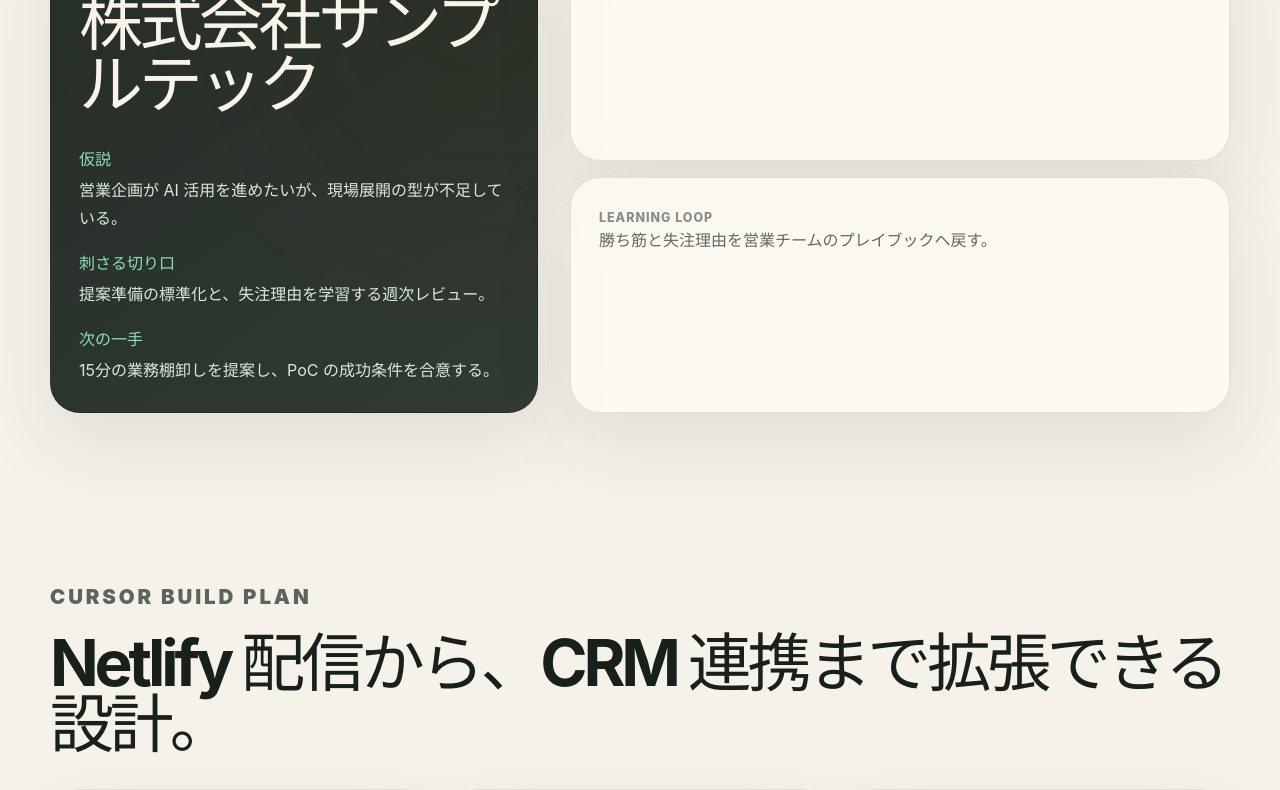
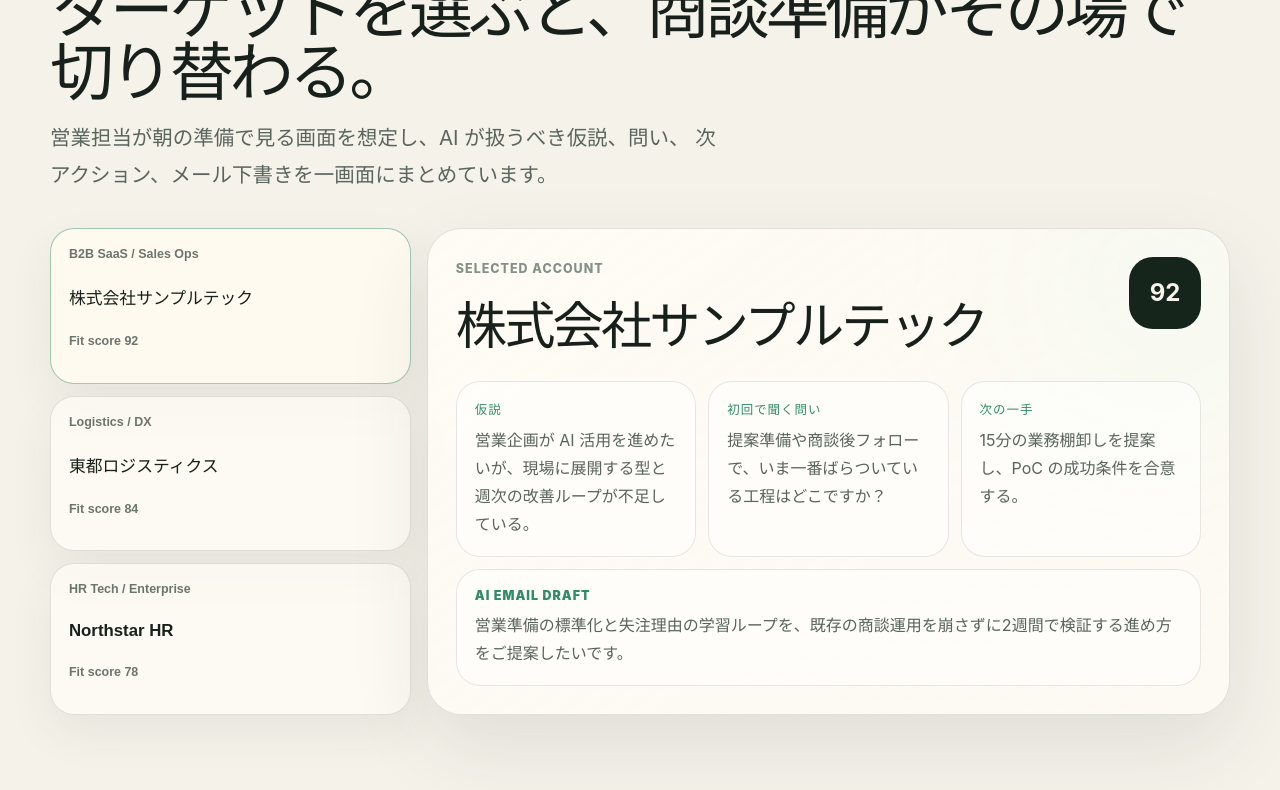
Before and after one commit to synergia-yoshi/Tact, a React (Vite) app: page / in a window 1280 px wide. Shown: the part 3040-3830 px from the top of the page. Built offline with nearby package versions, Linux system fonts and the light colour scheme.

Commit message:
Add interactive Tact workspace demo
Co-authored-by: synergia-yoshi <synergia-yoshi@users.noreply.github.com>

```diff
--- a/src/App.tsx
+++ b/src/App.tsx
@@ -1,6 +1,10 @@
-import { roadmap, segments, signals, stats, workflow } from './content';
+import { useState } from 'react';
+import { accountPlays, roadmap, segments, signals, stats, workflow } from './content';
 
 function App() {
+  const [selectedAccountIndex, setSelectedAccountIndex] = useState(0);
+  const selectedAccount = accountPlays[selectedAccountIndex];
+
   return (
     <main>
       <header className="site-header" aria-label="Tact navigation">
@@ -105,6 +109,60 @@ function App() {
         </div>
       </section>
 
+      <section className="section-shell workspace-demo" aria-label="Interactive Tact workspace">
+        <div className="section-heading">
+          <p className="eyebrow">Interactive Prototype</p>
+          <h2>ターゲットを選ぶと、商談準備がその場で切り替わる。</h2>
+          <p>
+            営業担当が朝の準備で見る画面を想定し、AI が扱うべき仮説、問い、
+            次アクション、メール下書きを一画面にまとめています。
+          </p>
+        </div>
+        <div className="workspace-grid">
+          <div className="account-list" role="list" aria-label="Target accounts">
+            {accountPlays.map((account, index) => (
+              <button
+                className={index === selectedAccountIndex ? 'account-button selected' : 'account-button'}
+                key={account.company}
+                onClick={() => setSelectedAccountIndex(index)}
+                type="button"
+              >
+                <span>{account.segment}</span>
+                <strong>{account.company}</strong>
+                <small>Fit score {account.score}</small>
+              </button>
+            ))}
+          </div>
+          <article className="workspace-panel">
+            <div className="workspace-panel-header">
+              <div>
+                <span className="mini-label">Selected account</span>
+                <h3>{selectedAccount.company}</h3>
+              </div>
+              <strong>{selectedAccount.score}</strong>
+            </div>
+            <div className="insight-grid">
+              <div>
+                <span>仮説</span>
+                <p>{selectedAccount.hypothesis}</p>
+              </div>
+              <div>
+                <span>初回で聞く問い</span>
+                <p>{selectedAccount.question}</p>
+              </div>
+              <div>
+                <span>次の一手</span>
+                <p>{selectedAccount.nextAction}</p>
+              </div>
+            </div>
+            <div className="email-draft">
+              <span>AI email draft</span>
+              <p>{selectedAccount.email}</p>
+            </div>
+          </article>
+        </div>
+      </section>
+
       <section className="section-shell product-preview" aria-label="Product preview">
         <div className="preview-card large">
           <p className="eyebrow">Today&apos;s Account</p>
--- a/src/content.ts
+++ b/src/content.ts
@@ -69,3 +69,39 @@ export const roadmap = [
     items: ['CRM連携', '勝ち筋分析', 'チーム別プレイブック', '権限管理'],
   },
 ];
+
+export const accountPlays = [
+  {
+    company: '株式会社サンプルテック',
+    segment: 'B2B SaaS / Sales Ops',
+    score: '92',
+    hypothesis:
+      '営業企画が AI 活用を進めたいが、現場に展開する型と週次の改善ループが不足している。',
+    question: '提案準備や商談後フォローで、いま一番ばらついている工程はどこですか？',
+    nextAction: '15分の業務棚卸しを提案し、PoC の成功条件を合意する。',
+    email:
+      '営業準備の標準化と失注理由の学習ループを、既存の商談運用を崩さずに2週間で検証する進め方をご提案したいです。',
+  },
+  {
+    company: '東都ロジスティクス',
+    segment: 'Logistics / DX',
+    score: '84',
+    hypothesis:
+      '拠点ごとの営業資料と提案品質に差があり、優秀な担当者の勝ち筋が共有資産になっていない。',
+    question: '受注率が高い担当者の提案準備は、チーム内でどこまで再利用されていますか？',
+    nextAction: '成功商談の型を1件分分解し、拠点横断の提案テンプレートへ変換する。',
+    email:
+      '拠点ごとの営業ノウハウを Tact 上で整理し、提案資料と初回商談アジェンダに即展開する小さな検証から始められます。',
+  },
+  {
+    company: 'Northstar HR',
+    segment: 'HR Tech / Enterprise',
+    score: '78',
+    hypothesis:
+      '大手商談で関係者が増え、意思決定者ごとの関心と反論を追い切れず提案後の停滞が起きている。',
+    question: '提案後に止まる案件では、誰の懸念が最後まで残ることが多いですか？',
+    nextAction: '関係者別の懸念メモとフォロー文面を生成し、次回商談の合意事項を明確にする。',
+    email:
+      '複数関係者がいる商談で、部門ごとの懸念・合意・次アクションを1枚に集約する Tact の使い方をご紹介します。',
+  },
+];
--- a/src/styles.css
+++ b/src/styles.css
@@ -344,6 +344,7 @@ h3 {
 }
 
 .workflow-section,
+.workspace-demo,
 .roadmap-section,
 .cta {
   padding: 84px 0;
@@ -372,6 +373,119 @@ h3 {
   font-size: 1.5rem;
   font-weight: 900;
   letter-spacing: -0.04em;
+}
+
+.workspace-grid {
+  display: grid;
+  grid-template-columns: minmax(260px, 0.62fr) minmax(0, 1.38fr);
+  gap: 16px;
+}
+
+.account-list {
+  display: grid;
+  gap: 12px;
+}
+
+.account-button {
+  display: grid;
+  gap: 8px;
+  width: 100%;
+  border: 1px solid rgba(22, 37, 28, 0.12);
+  border-radius: 24px;
+  padding: 18px;
+  color: #17201a;
+  text-align: left;
+  background: rgba(255, 252, 245, 0.72);
+  box-shadow: 0 18px 46px rgba(42, 53, 45, 0.07);
+  cursor: pointer;
+}
+
+.account-button:hover,
+.account-button.selected {
+  border-color: rgba(47, 141, 103, 0.46);
+  background: #fffaf0;
+}
+
+.account-button span,
+.account-button small {
+  color: #6b756d;
+  font-size: 0.78rem;
+  font-weight: 800;
+}
+
+.account-button strong {
+  font-size: 1.05rem;
+}
+
+.workspace-panel {
+  border: 1px solid rgba(22, 37, 28, 0.12);
+  border-radius: 34px;
+  padding: 28px;
+  background:
+    linear-gradient(145deg, rgba(255, 252, 245, 0.9), rgba(255, 252, 245, 0.72)),
+    radial-gradient(circle at 90% 8%, rgba(80, 220, 166, 0.2), transparent 18rem);
+  box-shadow: 0 30px 80px rgba(42, 53, 45, 0.1);
+}
+
+.workspace-panel-header {
+  display: flex;
+  gap: 18px;
+  align-items: start;
+  justify-content: space-between;
+  margin-bottom: 22px;
+}
+
+.workspace-panel-header h3 {
+  margin: 8px 0 0;
+  font-size: clamp(1.9rem, 4vw, 3.4rem);
+  letter-spacing: -0.055em;
+}
+
+.workspace-panel-header > strong {
+  display: inline-grid;
+  width: 72px;
+  height: 72px;
+  place-items: center;
+  border-radius: 24px;
+  color: #f8f4ea;
+  background: #16251c;
+  font-size: 1.5rem;
+}
+
+.insight-grid {
+  display: grid;
+  grid-template-columns: repeat(3, 1fr);
+  gap: 12px;
+}
+
+.insight-grid div,
+.email-draft {
+  border: 1px solid rgba(22, 37, 28, 0.1);
+  border-radius: 24px;
+  padding: 18px;
+  background: rgba(255, 255, 255, 0.5);
+}
+
+.insight-grid span,
+.email-draft span {
+  display: block;
+  margin-bottom: 8px;
+  color: #2f8d67;
+  font-size: 0.78rem;
+  font-weight: 900;
+  letter-spacing: 0.08em;
+  text-transform: uppercase;
+}
+
+.insight-grid p,
+.email-draft p {
+  margin-bottom: 0;
+  color: #58645c;
+  line-height: 1.75;
+}
+
+.email-draft {
+  margin-top: 12px;
 }
 
 .product-preview {
@@ -455,7 +569,8 @@ h3 {
 
   .hero,
   .split-section,
-  .product-preview {
+  .product-preview,
+  .workspace-grid {
     grid-template-columns: 1fr;
   }
 
@@ -468,7 +583,8 @@ h3 {
   }
 
   .stats,
-  .roadmap {
+  .roadmap,
+  .insight-grid {
     grid-template-columns: 1fr;
   }
 }
```
